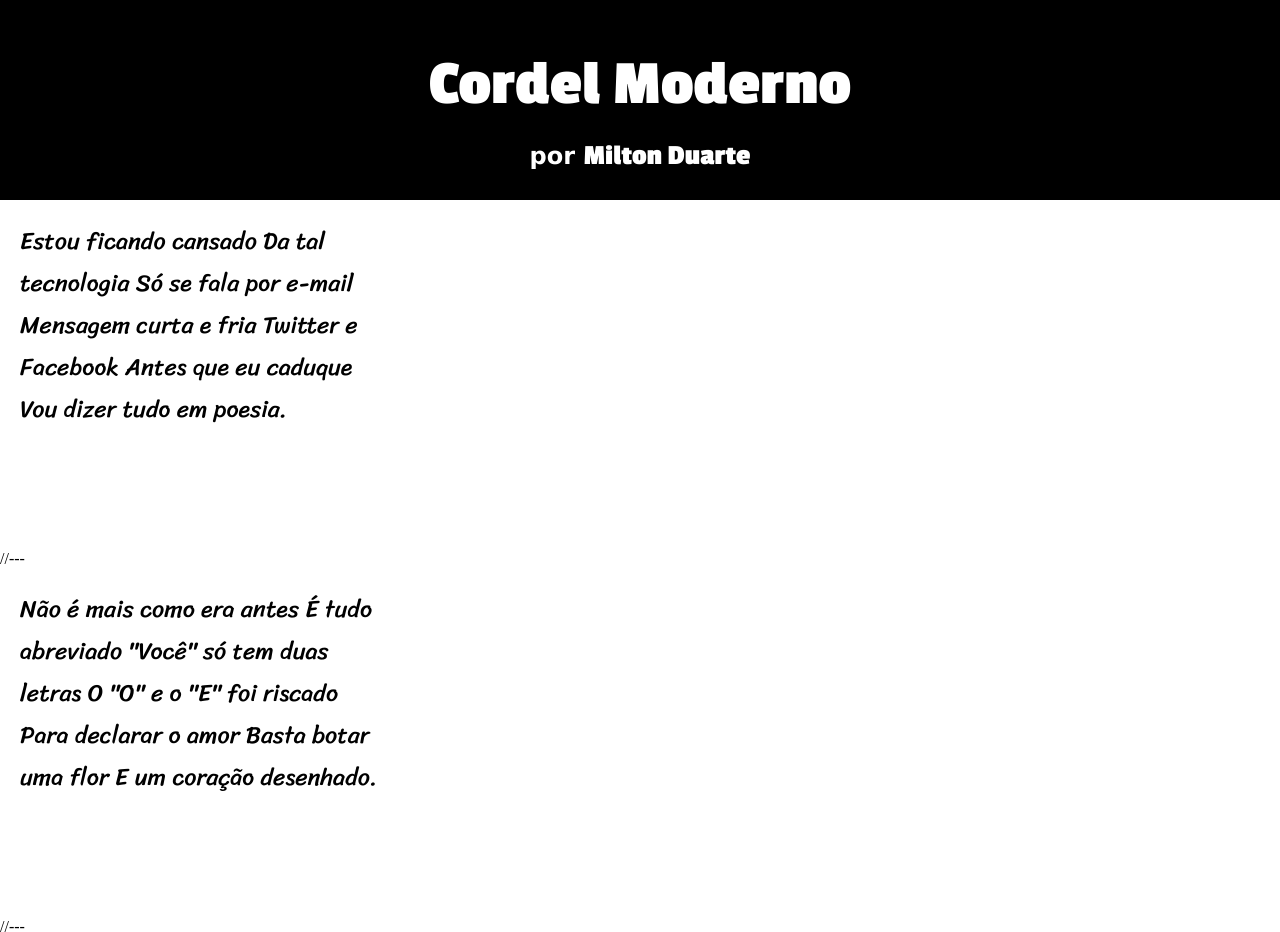
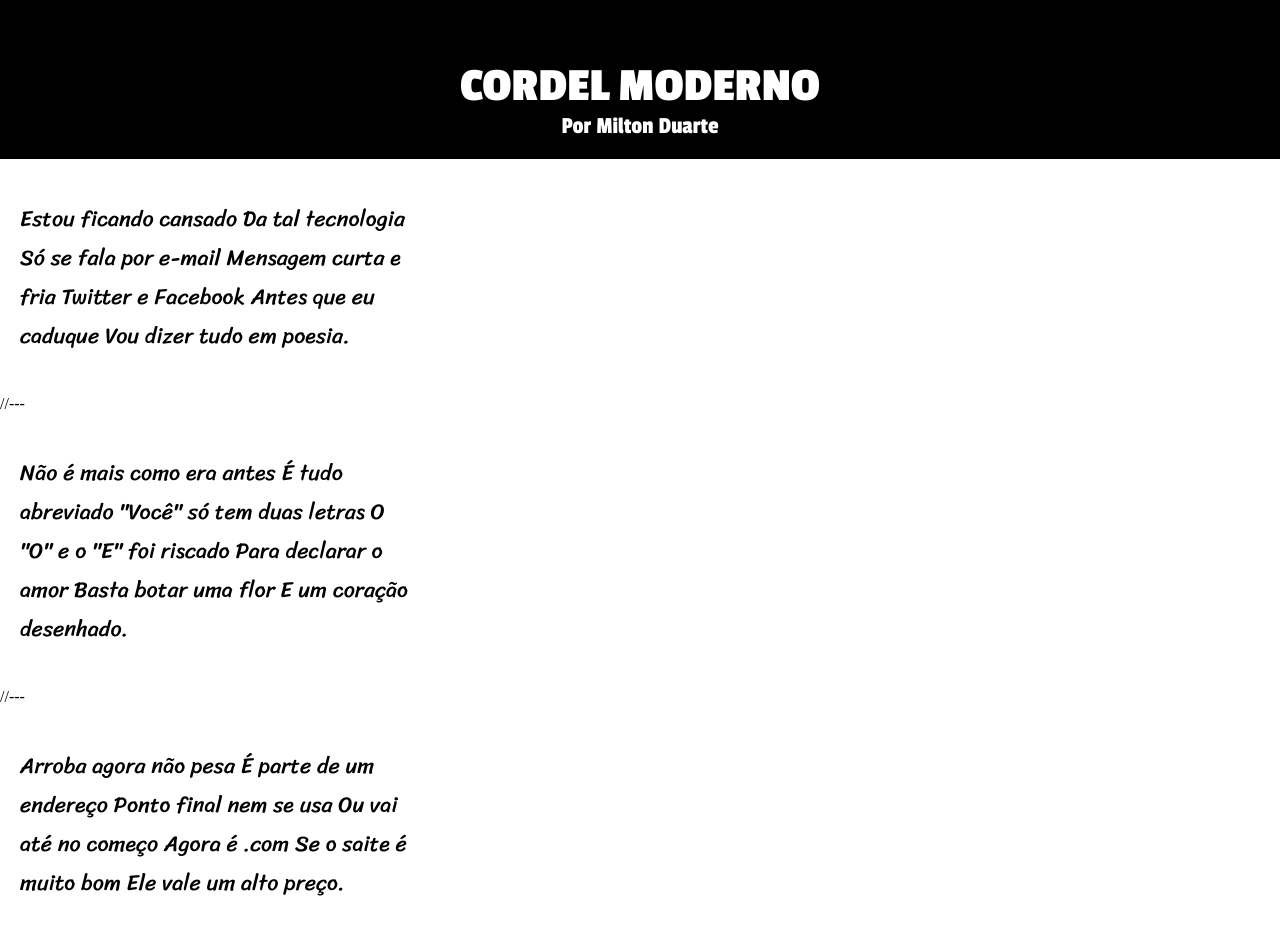
Before and after one commit to AlissonCastro0718/CursoEmVideo-HTML5-CSS3-3de5, a plain HTML site: page Capitulo19/index.html in a window 1280 px wide. Shown: the top 932 px of the page. Drawn offline with Linux system fonts and the light colour scheme.

Commit message:
reiniciei o projeto cordel

```diff
--- a/Capitulo19/Desafio-Cordel/style.css
+++ /dev/null
@@ -1,67 +0,0 @@
-@charset "UTF-8";
-
-@import url('https://fonts.googleapis.com/css2?family=Passion+One:wght@400;700;900&display=swap');
-/*Fonte do titulo*/
-@import url('https://fonts.googleapis.com/css2?family=Sriracha&display=swap');
-/*Fonte dos textos*/
-
-
-:root{
---Titulo:'Passion One', cursive;
---Cordel:'Sriracha', cursive;
---Sans:Verdana, Geneva, Tahoma, sans-serif;
-}
-*{
-    margin: 0px;
-    padding: 0px;
-    height: 200px;
-}
-header{
-    color: white;
-    background-color: black;
-    font-family:'Passion One', cursive;
-    text-align: center;
-}
-h1{
-    padding-top: 50px;
-    font-size: 4em;
-    height: 70px
-}
-
-
-a{
-    font-family: var(--Titulo);
-    font-size: 1.2em;
-    color: white;
-    text-decoration: none;
-    height: 60px;
-
-}
-#milton{
-font-size: 1.5em;
-font-family: var(--Sans);
-font-weight: bold;
-text-align: center;
-}
-
-a:hover{
-    text-decoration: underline;
-}
-
-p{
-    font-family: 'Sriracha', cursive;
-    font-size: 1.5em;
-    text-align: left;
-    padding: 20px;
-}
-
-main{
-    width: 50vh;
-padding-bottom: 150px;
-}
-
-footer{
-    background-color: black;
-    color: white ;
-    margin-bottom: 0px;
-}
--- a/Capitulo19/Desafio-Cordel/index.html
+++ b/Capitulo19/index.html
@@ -5,16 +5,18 @@
     <meta http-equiv="X-UA-Compatible" content="IE=edge">
     <meta name="viewport" content="width=device-width, initial-scale=1.0">
     <link rel="stylesheet" href="style.css">
-    <title>Projeto Cordel</title>
+    <title>Projeto cordel</title>
 </head>
 <body>
     <header>
-        <h1>Cordel Moderno</h1>
-        <p id="milton">por <a href="https://www.recantodasletras.com.br/poesias/3186743" target="_blank">Milton Duarte</a></p>
+        <h1>CORDEL MODERNO</h1>
+        <p>Por <a href="https://www.recantodasletras.com.br/poesias/3186743" target="_blank">Milton Duarte</a></p>
     </header>
-<main>
 
+
+<main class="cordel">
     <p>
+
         Estou ficando cansado
         Da tal tecnologia
         Só se fala por e-mail
@@ -26,8 +28,8 @@
 </main>
 
 //---
-<main>
 
+<main class="cordel">
     <p>
         Não é mais como era antes
         É tudo abreviado
@@ -41,7 +43,7 @@
 
 //---
 
-<main>
+<main class="cordel">
     <p>
         Arroba agora não pesa
         É parte de um endereço
@@ -53,7 +55,7 @@
     </p>
 </main>
 
-<main>
+<main class="cordel">
     <p>
         Pra piorar a liguagem
         O emoticom é um risco
@@ -67,7 +69,7 @@
 
 //---
 
-<main>
+<main class="cordel">
     <p>
         Tenho saudade das cartas
         Escritas com a própria mão
@@ -81,7 +83,7 @@
 
 //---
 
-<main>
+<main class="cordel">
     <p>
         Agora, escrevo e envio
         Chegando na mesma hora
@@ -93,7 +95,7 @@
     </p>
 </main>
 
-<main>
+<main class="cordel">
     <p>
         Felizmente, pra orar
         Não precisa de internet
@@ -104,9 +106,5 @@
         Deixe que Deus interprete.
     </p>
 </main>
-
-<footer>
-    <p>Site criado por Alisson Castro para o CursoemVideo</p>
-</footer>
 </body>
 </html>
--- /dev/null
+++ b/Capitulo19/style.css
@@ -0,0 +1,49 @@
+@charset "UTF-8";
+
+@import url('https://fonts.googleapis.com/css2?family=Passion+One:wght@400;700;900&display=swap');
+/*Fonte do titulo*/
+
+@import url('https://fonts.googleapis.com/css2?family=Sriracha&display=swap');
+/*Fonte do cordel*/
+
+:root{
+--FONT1:'Sriracha', cursive;
+--FONT2:'Passion One', cursive;
+
+}
+
+*{
+padding: 0px;
+margin:  0px;
+}
+
+header{
+    background-color: black;
+    color: white;
+    font-family: var(--FONT2);
+    font-size: 1.5em;
+    text-align: center;
+    padding-top: 60px;
+    padding-bottom: 20px;
+}
+
+header a{
+    color: white;
+    text-decoration: none;
+
+}
+
+header a:hover{
+    text-decoration: underline;
+
+}
+
+main{
+    font-family: var(--FONT1);
+}
+
+.cordel{
+    padding: 40px 20px;
+    max-width:50vh ;
+    font-size: 22px;
+}
```
